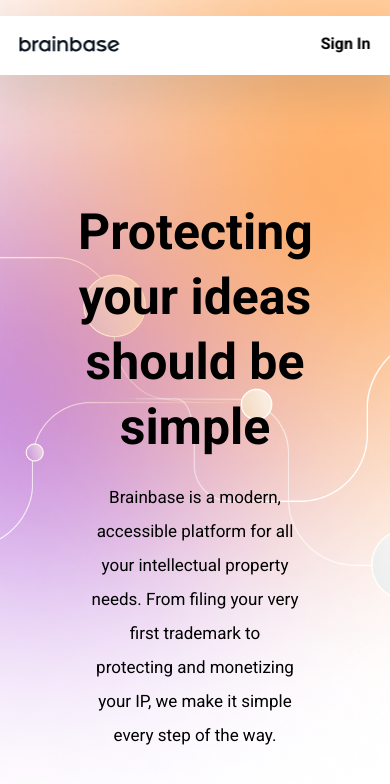
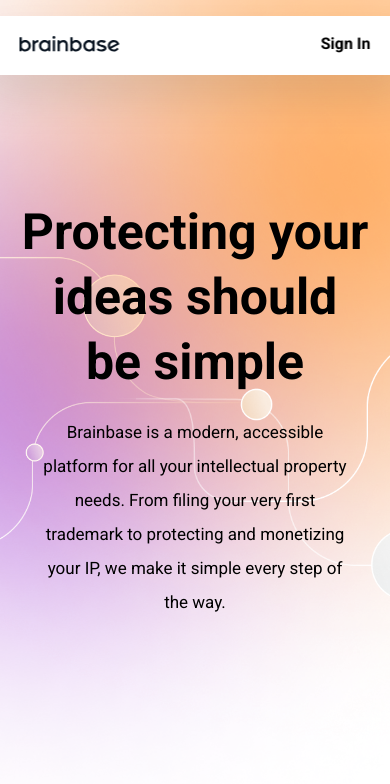
Before and after one commit to mikechi4/brainbase, a React (Create React App) app: page / in a window 390 px wide. Shown: the top 784 px of the page. Built offline with nearby package versions, Linux system fonts and the light colour scheme.

Commit message:
adding mobile handling

```diff
--- a/src/components/Hero/Hero.scss
+++ b/src/components/Hero/Hero.scss
@@ -62,4 +62,10 @@
         width: 90%;
         margin: 0 auto;
     }
+
+    @media screen and (max-width: 768px) {
+        .hero__content-container {
+            width: 90%;
+        }
+    }
 }
```
